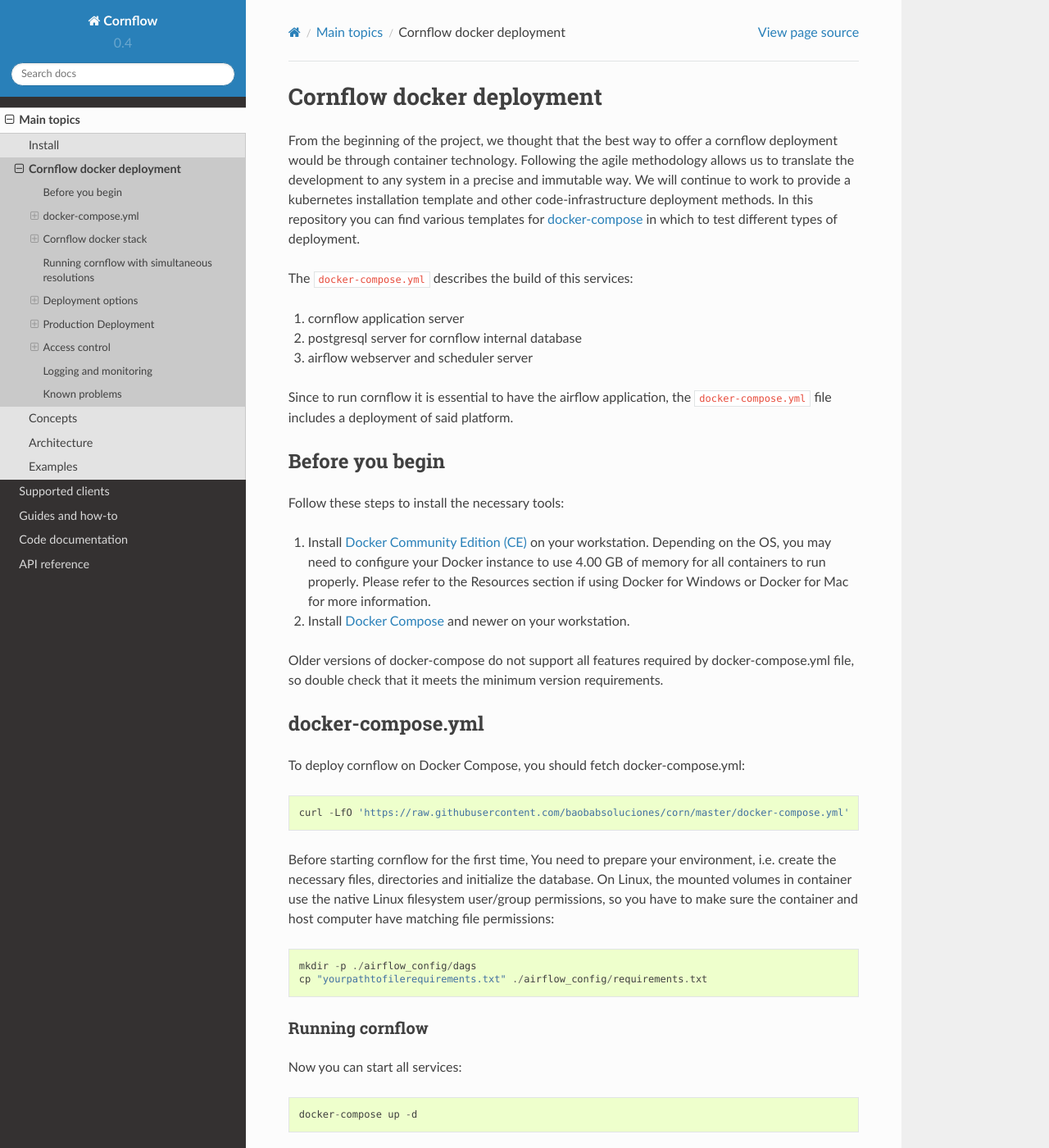
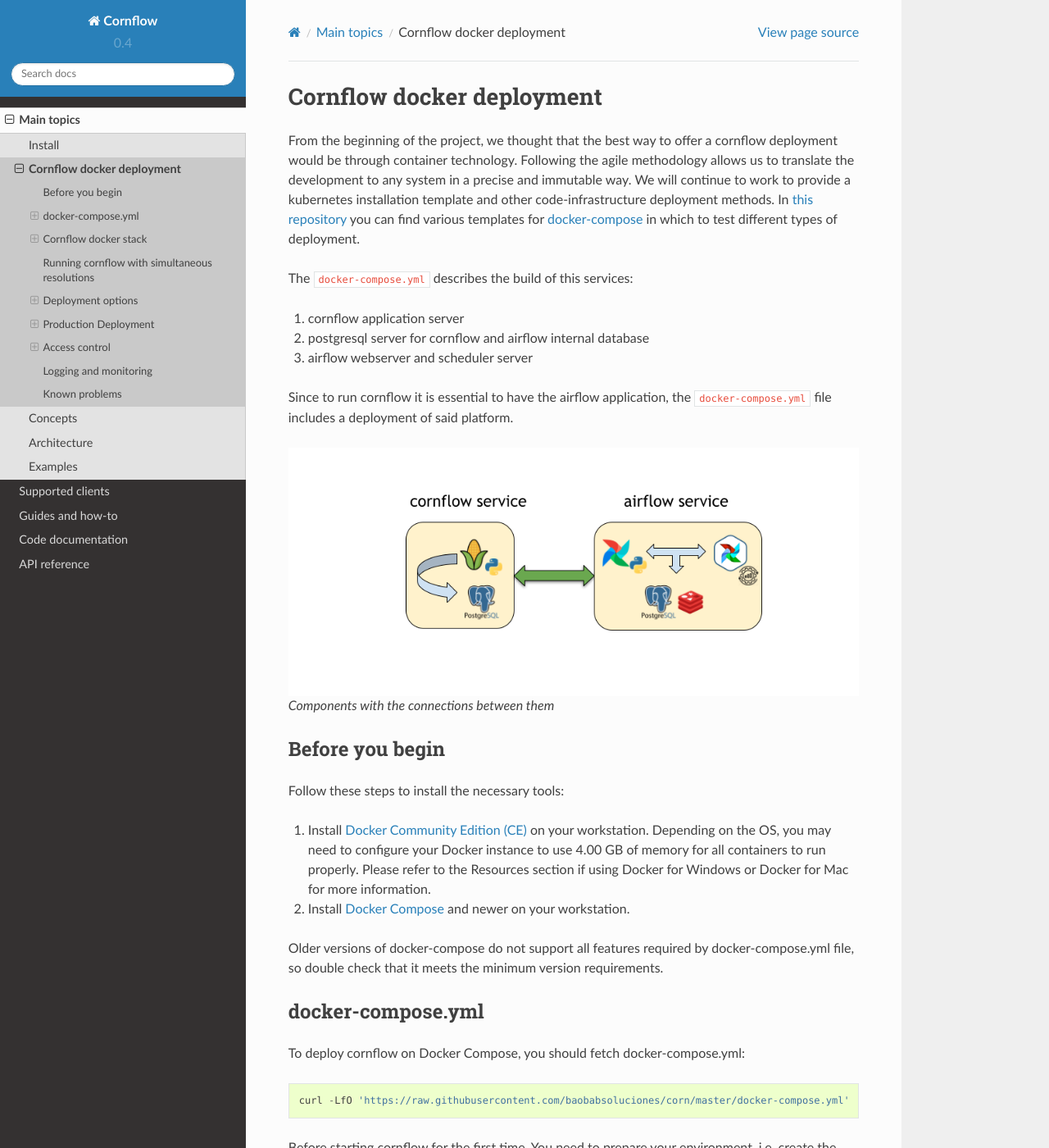
Before and after one commit to baobabsoluciones/cornflow, a Sphinx documentation site: the page built from docs/source/main/docker-stack.rst, in a window 1280 px wide and 1400 px high. Shown: the whole window at 82% size. Built offline with Sphinx 7.4.7 and the Read the Docs theme 2.0.0, drawn with Linux system fonts in a browser that asks for light colours.

Commit message:
documentation docker stack image

```diff
--- a/docs/source/main/docker-stack.rst
+++ b/docs/source/main/docker-stack.rst
@@ -2,15 +2,21 @@
 ===============================
 
 From the beginning of the project, we thought that the best way to offer a cornflow deployment would be through container technology. Following the agile methodology allows us to translate the development to any system in a precise and immutable way. We will continue to work to provide a kubernetes installation template and other code-infrastructure deployment methods.
-In this repository you can find various templates for `docker-compose <https://docs.docker.com/compose/>`_ in which to test different types of deployment.
+In `this repository <https://github.com/baobabsoluciones/corn>`_ you can find various templates for `docker-compose <https://docs.docker.com/compose/>`_ in which to test different types of deployment.
 
 The ``docker-compose.yml`` describes the build of this services:
 
 #. cornflow application server
-#. postgresql server for cornflow internal database
+#. postgresql server for cornflow and airflow internal database
 #. airflow webserver and scheduler server
 
 Since to run cornflow it is essential to have the airflow application, the ``docker-compose.yml`` file includes a deployment of said platform.
+
+.. _cornflow_docker_stack:
+
+.. figure:: ./../_static/cornflow_docker_stack.png
+
+   Components with the connections between them
 
 Before you begin
 --------------------
```
Also changed, not shown: docs/source/_static/cornflow_docker_stack.png (added).
